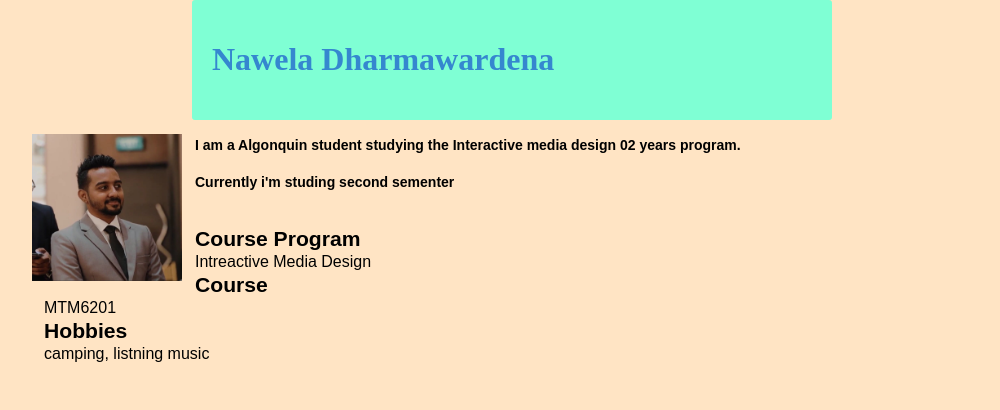
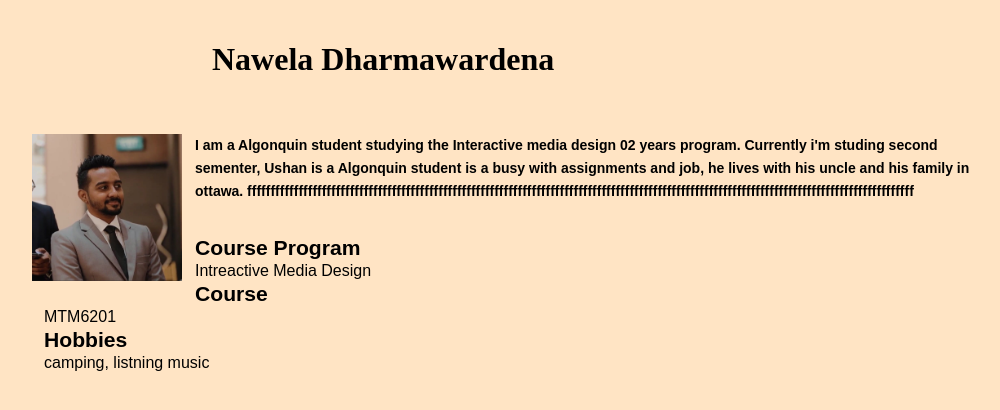
Before and after one commit to dhar0016/mtm6201-week1, a plain HTML site: page index.html in a window 1280 px wide. Shown: the whole page, without its empty margins (128-1128 px from the left). Drawn offline with Linux system fonts and the light colour scheme.

Commit message:
remove the colors

```diff
--- a/index.html
+++ b/index.html
@@ -17,8 +17,9 @@
 
     <img src="./me.jpg" alt="my image">
 
-    <p>I am a Algonquin student studying the Interactive media design 02 years program. </p>
-    <p>Currently i'm studing second sementer </p>
+    <p>I am a Algonquin student studying the Interactive media design 02 years program. Currently i'm studing second sementer, Ushan is a Algonquin student is a busy with
+        assignments and job, he lives with his uncle and his family in ottawa. fffffffffffffffffffffffffffffffffffffffffffffffffffffffffffffffffffffffffffffffffffffffffffffffffffffffffffffffffffffffffffffffffffffffffffffff </p>
+
 </div>
 
 <div class="description">
--- a/style.css
+++ b/style.css
@@ -4,8 +4,6 @@ body{
 }
 
 .wrapper {
-    background-color: aquamarine;
-    color: rgb(53, 135, 207);
     border-radius: 3px;
     max-width: 600px;
     margin: 0 auto;
@@ -51,4 +49,5 @@ p {
     font-size: 1.32rem;
     padding-bottom: 2px;
     padding-top: 2px;
+
 }
```
